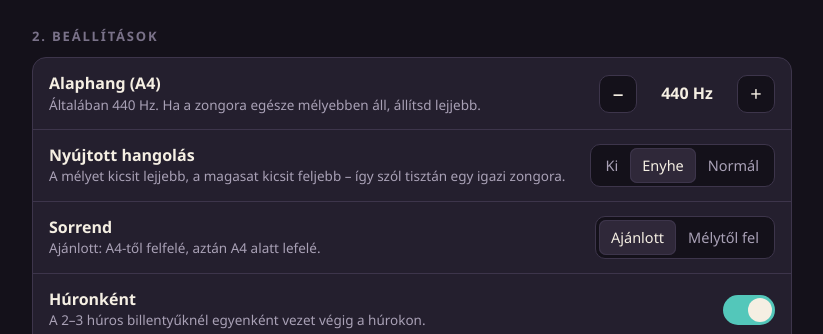
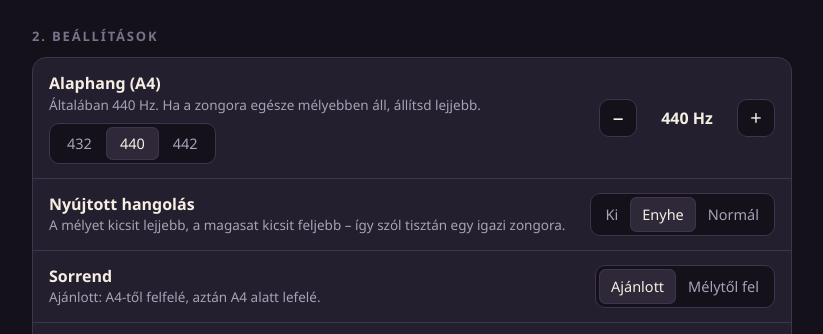
Before and after one commit to zsiros-david/zongoratan, a plain HTML site: page hangolo/index.html in a window 1280 px wide. Shown: the part 402-736 px from the top of the page, without its empty margins (228-1051 px from the left). Drawn offline with Linux system fonts and the light colour scheme.

Commit message:
Hangoló: gyorsgombok az alaphanghoz (432 / 440 / 442 Hz)
Co-Authored-By: Claude Opus 5.5 <noreply@anthropic.com>
Claude-Session: https://claude.ai/code/session_01FrxH19WJf5f1GUxBagifpJ

```diff
--- a/hangolo/index.html
+++ b/hangolo/index.html
@@ -69,6 +69,8 @@ h2 { font-size: 13px; letter-spacing: .14em; text-transform: uppercase; color: v
 .seg { display: inline-flex; background: var(--ink); border: 1px solid var(--line); border-radius: 10px; padding: 3px; flex-shrink: 0; }
 .seg button { border: 0; background: transparent; padding: 7px 12px; border-radius: 7px; color: var(--muted); font-size: 14.5px; white-space: nowrap; }
 .seg button[aria-pressed="true"] { background: var(--panel-2); color: var(--ivory); box-shadow: inset 0 0 0 1px var(--line); }
+.presets { margin-top: 8px; }
+.presets button { padding: 6px 14px; }
 .stepper { display: inline-flex; align-items: center; gap: 4px; flex-shrink: 0; }
 .stepper button { width: 38px; height: 38px; border-radius: 10px; border: 1px solid var(--line); background: var(--ink); font-size: 20px; line-height: 1; }
 .stepper output { min-width: 92px; text-align: center; font-variant-numeric: tabular-nums; font-weight: 600; }
@@ -228,7 +230,8 @@ h2 { font-size: 13px; letter-spacing: .14em; text-transform: uppercase; color: v
     <h2>2. Beállítások</h2>
     <div class="rows">
       <div class="row">
-        <div class="lbl"><b>Alaphang (A4)</b><span>Általában 440 Hz. Ha a zongora egésze mélyebben áll, állítsd lejjebb.</span></div>
+        <div class="lbl"><b>Alaphang (A4)</b><span>Általában 440 Hz. Ha a zongora egésze mélyebben áll, állítsd lejjebb.</span>
+          <div class="seg presets" id="a4Seg"><button type="button" data-v="432">432</button><button type="button" data-v="440">440</button><button type="button" data-v="442">442</button></div></div>
         <div class="stepper"><button type="button" data-a4="-1" aria-label="Csökkentés">−</button><output id="a4Out">440 Hz</output><button type="button" data-a4="1" aria-label="Növelés">+</button></div>
       </div>
       <div class="row">
@@ -628,6 +631,7 @@ function renderSetup() {
     L.appendChild(lab);
   }
   $('a4Out').textContent = fmt(S.a4, S.a4 % 1 ? 1 : 0) + ' Hz';
+  for (const b of $('a4Seg').children) b.setAttribute('aria-pressed', +b.dataset.v === S.a4);
   for (const b of $('stretchSeg').children) b.setAttribute('aria-pressed', b.dataset.v === S.stretch);
   for (const b of $('orderSeg').children) b.setAttribute('aria-pressed', b.dataset.v === S.order);
   $('perString').checked = S.perString; $('autoNext').checked = S.auto;
@@ -640,6 +644,7 @@ function renderSetup() {
 document.querySelectorAll('[data-a4]').forEach(b => b.addEventListener('click', () => {
   S.a4 = Math.min(452, Math.max(415, Math.round(S.a4) + +b.dataset.a4)); save(); renderSetup();
 }));
+$('a4Seg').addEventListener('click', e => { const v = e.target.dataset && e.target.dataset.v; if (v) { S.a4 = +v; save(); renderSetup(); } });
 $('stretchSeg').addEventListener('click', e => { const v = e.target.dataset && e.target.dataset.v; if (v) { S.stretch = v; save(); renderSetup(); } });
 $('orderSeg').addEventListener('click', e => { const v = e.target.dataset && e.target.dataset.v; if (v) { S.order = v; prog().idx = 0; save(); renderSetup(); } });
 $('perString').addEventListener('change', e => { const k = steps.length ? cur().k : null; S.perString = e.target.checked; buildSteps(); jumpToKey(k, false); save(); });
--- a/hangolo/sw.js
+++ b/hangolo/sw.js
@@ -1,5 +1,5 @@
 // Zongorahangoló – net nélküli működés (csak a /hangolo/ mappára)
-const CACHE = 'zongorahangolo-3';
+const CACHE = 'zongorahangolo-4';
 const FILES = ['./', './index.html', './manifest.webmanifest', '../icon-180.png', '../icon-512.png'];
 self.addEventListener('install', e => {
   e.waitUntil(caches.open(CACHE).then(c => c.addAll(FILES)).then(() => self.skipWaiting()));
```
